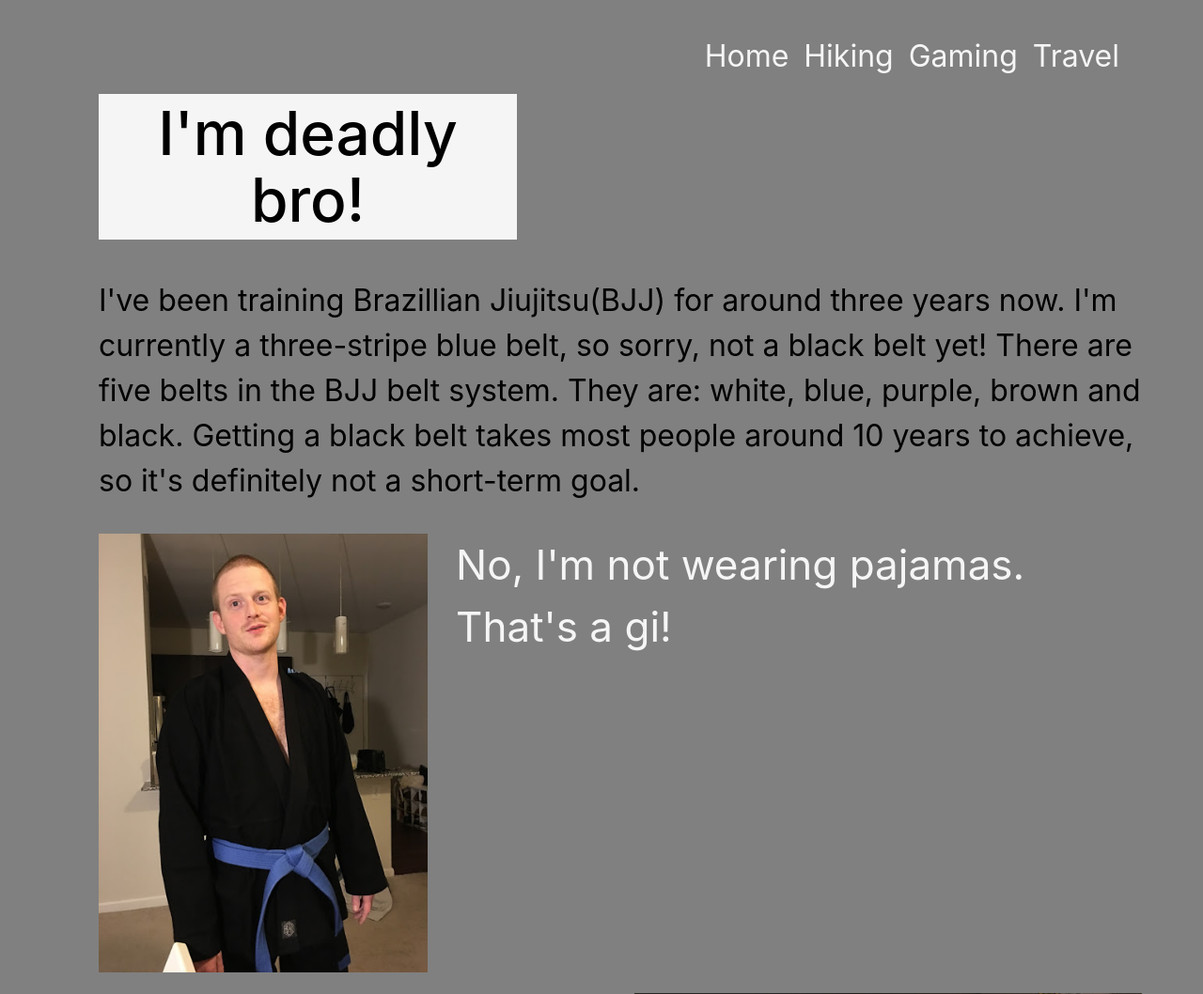
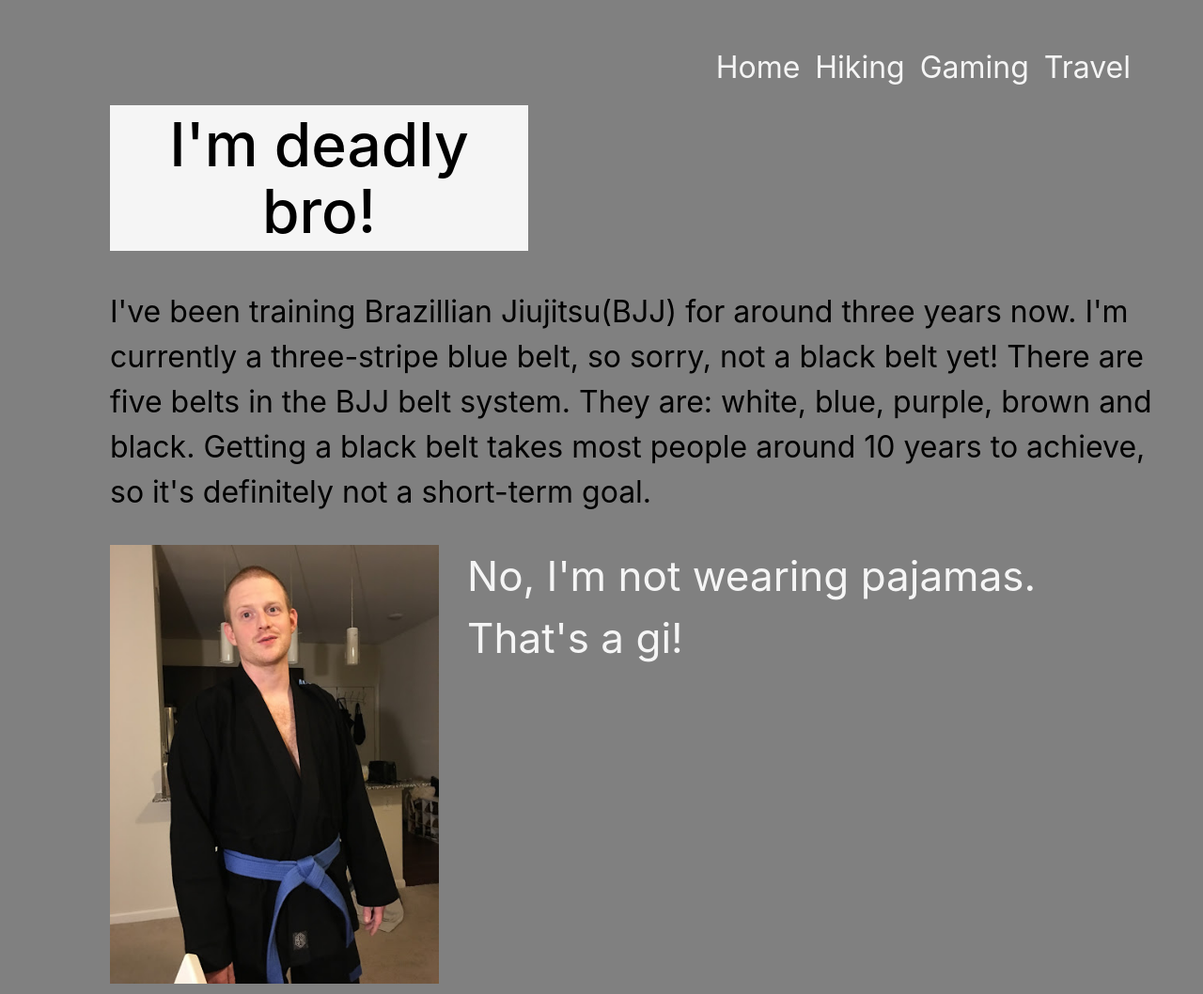
Before and after one commit to loganmurphy/my_hobby_app, a Python web app: template myapp/templates/bjj.html in a window 1280 px wide. Shown: the top 1058 px of the page at 94% size. Run offline with Jinja, Linux system fonts and the light colour scheme; the template is opened without the code that fills it, so the values that code supplies are empty; some libraries are stand-ins or nearby versions.

Commit message:
hobby app updated

```diff
--- a/myapp/templates/base.html
+++ b/myapp/templates/base.html
@@ -46,4 +46,6 @@
     <script src="https://cdnjs.cloudflare.com/ajax/libs/popper.js/1.11.0/umd/popper.min.js" integrity="sha384-b/U6ypiBEHpOf/4+1nzFpr53nxSS+GLCkfwBdFNTxtclqqenISfwAzpKaMNFNmj4" crossorigin="anonymous"></script>
     <script src="https://maxcdn.bootstrapcdn.com/bootstrap/4.0.0-beta/js/bootstrap.min.js" integrity="sha384-h0AbiXch4ZDo7tp9hKZ4TsHbi047NrKGLO3SEJAg45jXxnGIfYzk4Si90RDIqNm1" crossorigin="anonymous"></script>
   </body>
+  <footer>
+  </footer>
 </html>
--- a/static/css/hobby_page.css
+++ b/static/css/hobby_page.css
@@ -2,7 +2,7 @@ html, body {
   height: 100%;
   width: 100%;
   background-color: gray;
-  margin: 10px;
+  margin: 1em 1em 2em 1em;
 }
 
 h1 {
```
